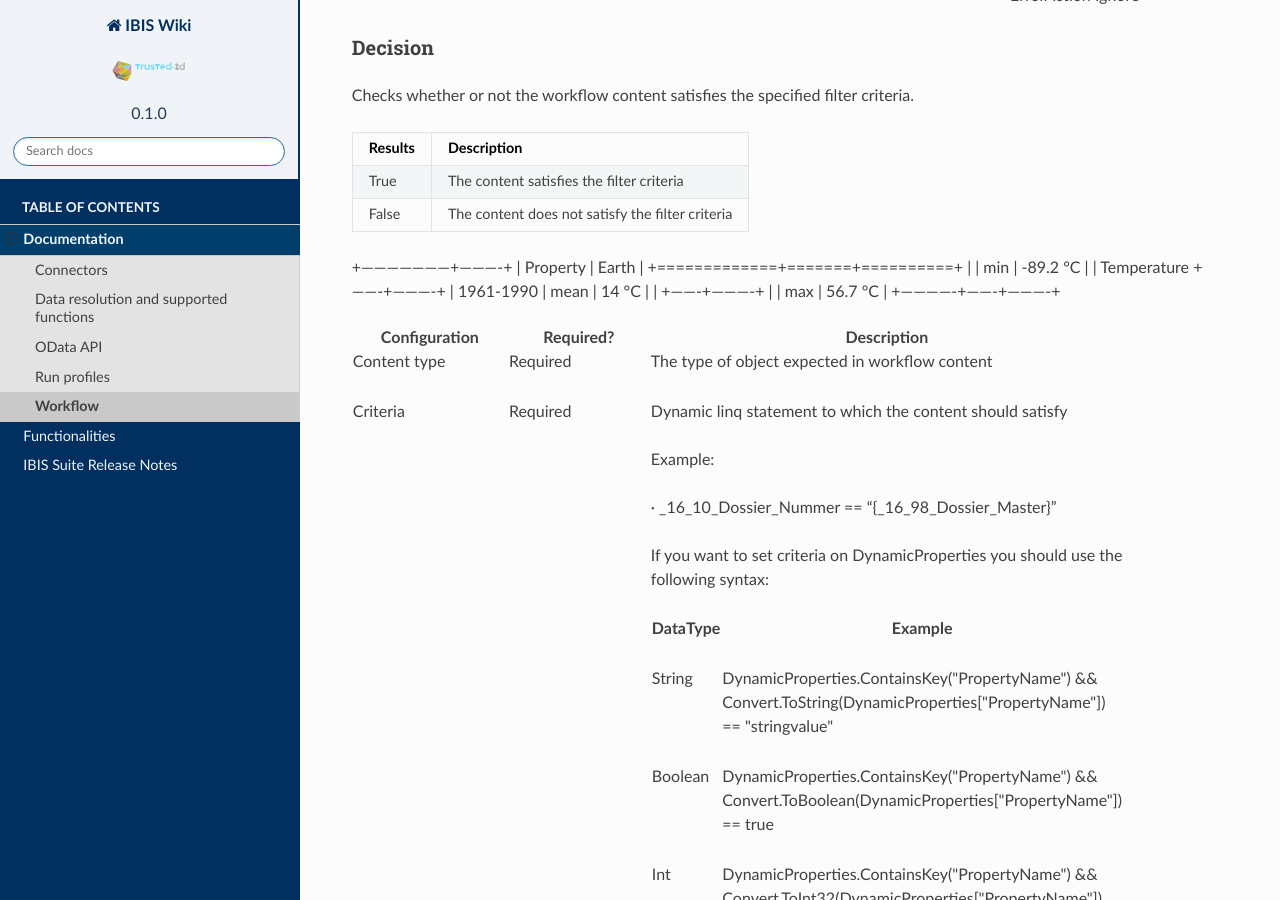
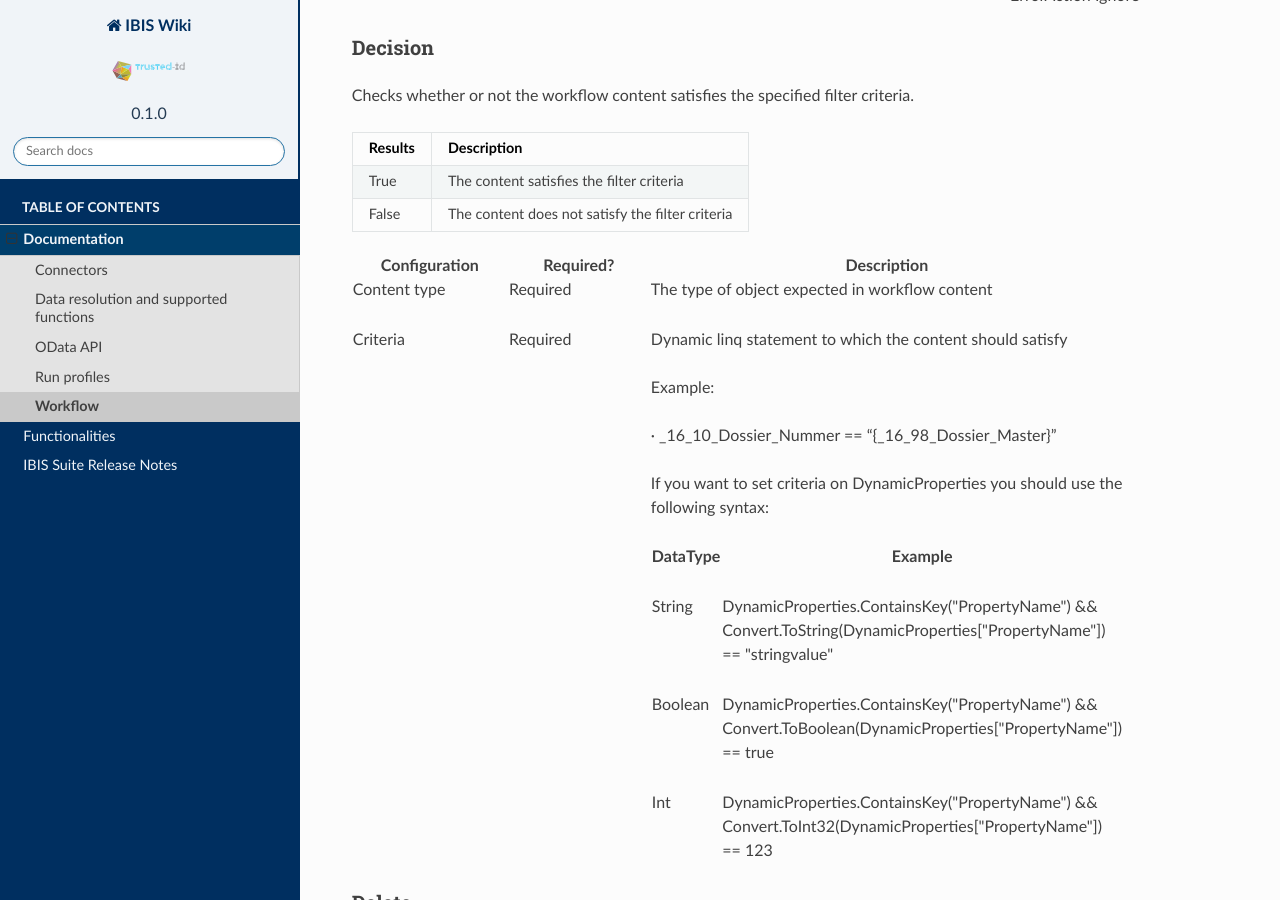
Before and after one commit to Raoulorlando/rtd-tutorial, a Sphinx documentation site: the page built from docs/source/Documentatie/SysPage_Workflow.md, in a window 1280 px wide and 900 px high, scrolled down 13114 px. Built offline with Sphinx 7.4.7 and the Read the Docs theme 2.0.0, drawn with Linux system fonts in a browser that asks for light colours; nearby versions of some CDN libraries; some web fonts are replaced; library files that are not in the unit come from our copies; pages that are not in the unit, such as notebooks, are missing from menus.

Commit message:
Remove the grid test table

```diff
--- a/docs/source/Documentatie/SysPage_Workflow.md
+++ b/docs/source/Documentatie/SysPage_Workflow.md
@@ -700,15 +700,6 @@ filter criteria.
 |   True  |     The content satisfies the filter criteria    |
 |  False  | The content does not satisfy the filter criteria |
 
-+---------------------+----------+
-| Property            | Earth    |
-+=============+=======+==========+
-|             | min   | -89.2 °C |
-| Temperature +-------+----------+
-| 1961-1990   | mean  | 14 °C    |
-|             +-------+----------+
-|             | max   | 56.7 °C  |
-+-------------+-------+----------+
 
 <table class="table table-bordered">
 <colgroup>
```
